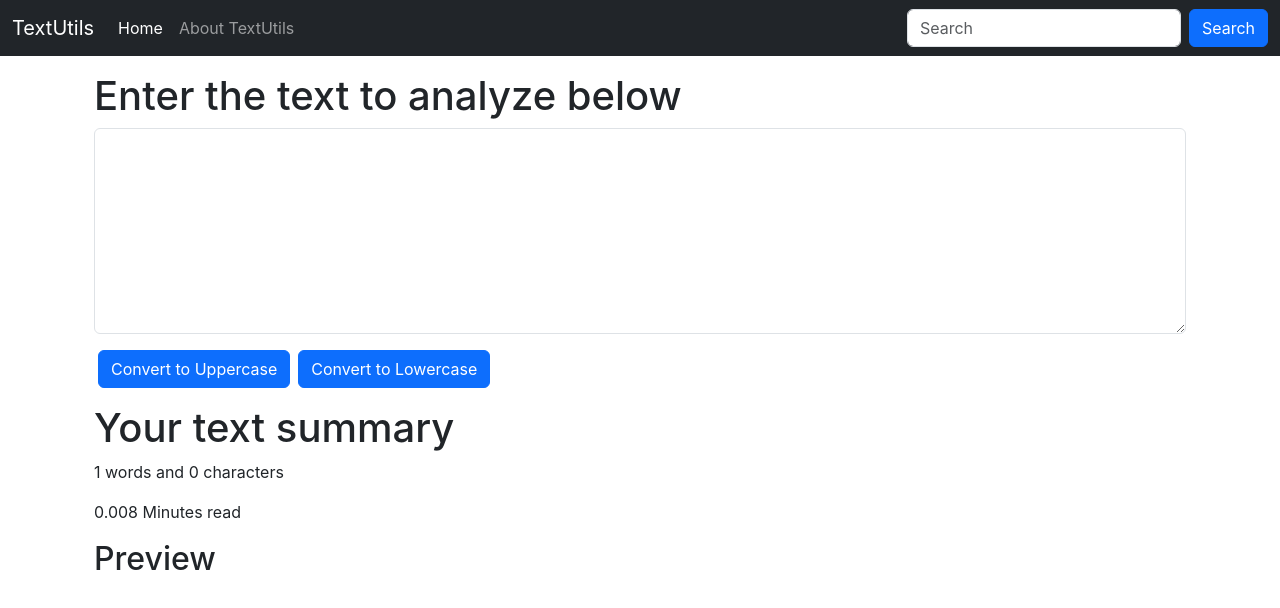
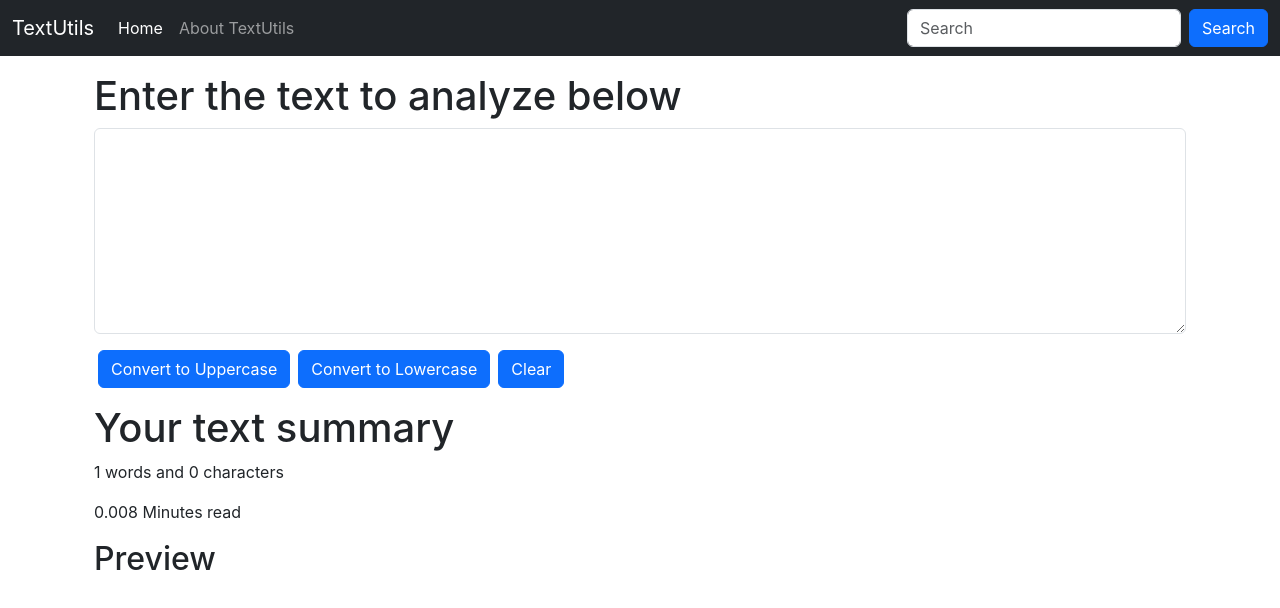
Before and after one commit to Syarif-Ys/textutils, a React (Create React App) app: page / in a window 1280 px wide. Shown: the top 608 px of the page. Built offline with nearby package versions, Linux system fonts and the light colour scheme.

Commit message:
video 9 complete

```diff
--- a/src/components/TextForm.js
+++ b/src/components/TextForm.js
@@ -18,6 +18,11 @@
         setText(event.target.value);
     }
 
+    const handleClearClick = (event)=>{
+        //console.log("On Changed");
+        setText('');
+    }
+
     const [text, setText] = useState('');
     // text = "new text"; // Wrong way to change the state
     // setText("new text"); // Correct way to change the state
@@ -30,6 +35,7 @@
         </div>
         <button className="btn btn-primary mx-1" onClick={handleUpClick}>Convert to Uppercase</button>
         <button className="btn btn-primary mx-1" onClick={handleLoClick}>Convert to Lowercase</button>
+        <button className="btn btn-primary mx-1" onClick={handleClearClick}>Clear</button>
     </div>
     <div className="container my-3">
         <h1>Your text summary</h1>
```
